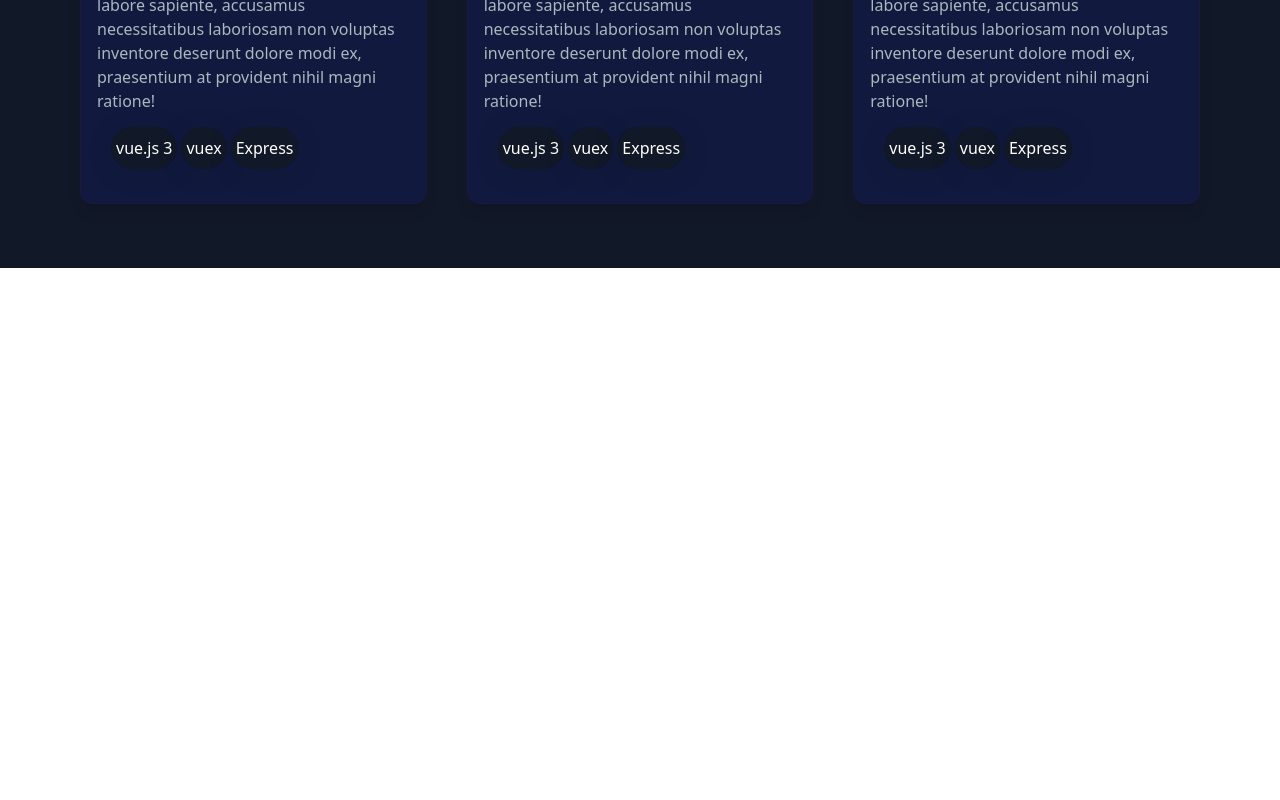
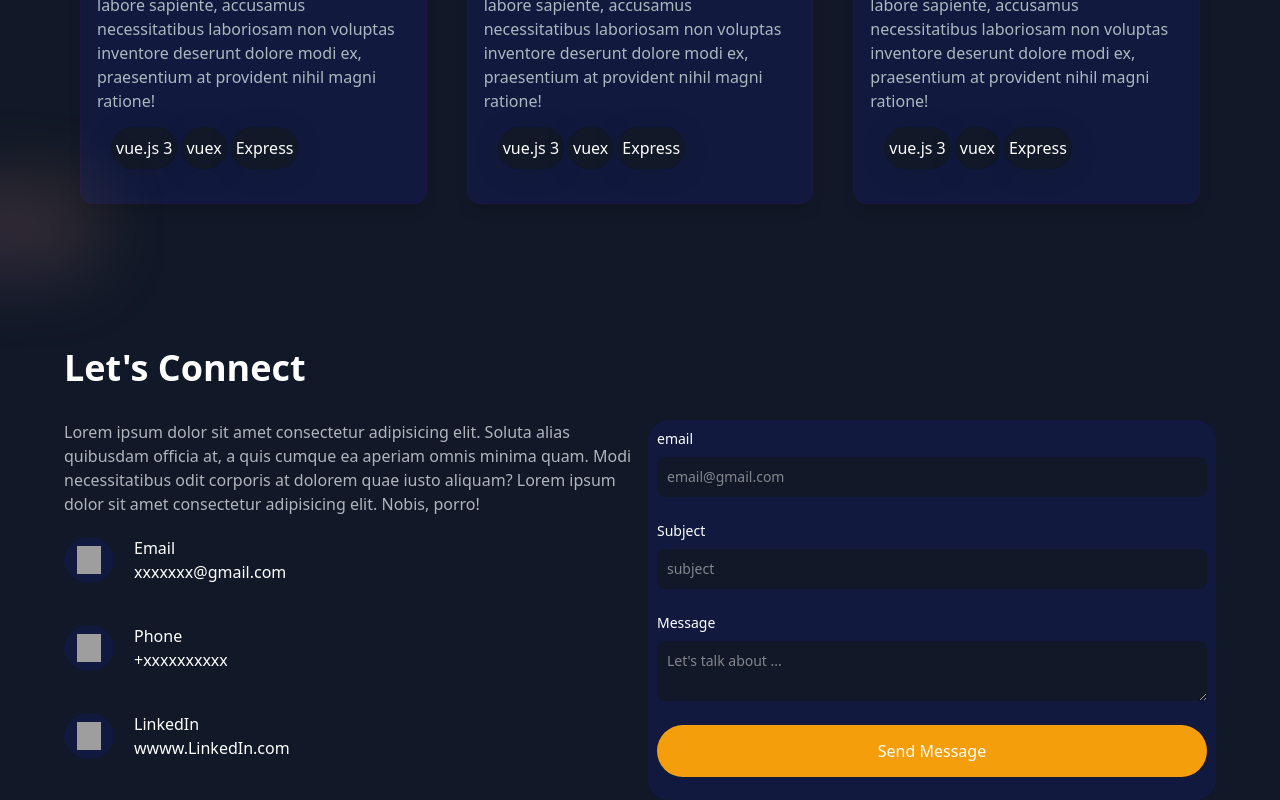
Before and after one commit to TongBud44/my-portfolio, a Vue app: page / in a window 1280 px wide. Shown: the part 4157-4957 px from the top of the page. Before the commit the page ends 4425 px from the top, so only its background shows below. Built offline with nearby package versions, Linux system fonts and the light colour scheme; grey boxes are pictures that could not be loaded.

Commit message:
feat: add contact section into landing page

```diff
--- a/src/App.vue
+++ b/src/App.vue
@@ -17,6 +17,9 @@
 const ProjectSection = defineAsyncComponent(() =>
   import("@/components/ProjectSection.vue")
 );
+const ContactSection = defineAsyncComponent(() =>
+  import("@/components/ContactSection.vue")
+);
 </script>
 
 <template>
@@ -27,5 +30,6 @@
     <AboutSection />
     <ExperienceAndSkills />
     <ProjectSection />
+    <ContactSection />
   </div>
 </template>
--- /dev/null
+++ b/src/components/ContactSection.vue
@@ -0,0 +1,167 @@
+<template>
+  <section class="text-white mt-20" id="contact">
+    <h2 class="text-4xl font-bold text-white text-left mb-4 px-4 xl:pl-16">
+      Let's Connect
+    </h2>
+    <div
+      class="grid md:grid-cols-2 gap-4 relative px-4 xl:px-16 mt-8"
+      data-aos="zoom-in-up"
+    >
+      <div>
+        <p class="text-[#adb7be]">
+          Lorem ipsum dolor sit amet consectetur adipisicing elit. Soluta alias
+          quibusdam officia at, a quis cumque ea aperiam omnis minima quam. Modi
+          necessitatibus odit corporis at dolorem quae iusto aliquam? Lorem
+          ipsum dolor sit amet consectetur adipisicing elit. Nobis, porro!
+        </p>
+        <div class="col-lg-4 col-md-4 mb-lg-0 mt-5">
+          <div class="flex mb-10 items-center">
+            <div
+              class="p-2"
+              style="
+                background: #111a3e;
+                width: 50px;
+                height: 46px;
+                display: flex;
+                justify-content: center;
+                border-radius: 50%;
+                overflow: hidden;
+                border: 1px solid#111a3e;
+                backdrop-filter: blur(9px);
+                -webkit-backdrop-filter: blur(9px);
+              "
+            >
+              <img
+                src="https://img.icons8.com/metro/50/ffffff/new-post.png"
+                alt="new-post"
+                class="w-6"
+              />
+            </div>
+            <div class="ml-5 text-white">
+              <h4>Email</h4>
+              <p>xxxxxxx@gmail.com</p>
+            </div>
+          </div>
+          <div class="flex mb-10 items-center">
+            <div
+              class="p-2"
+              style="
+                background: #111a3e;
+                width: 50px;
+                height: 46px;
+                display: flex;
+                justify-content: center;
+                border-radius: 50%;
+                overflow: hidden;
+                border: 1px solid#111a3e;
+                backdrop-filter: blur(9px);
+                -webkit-backdrop-filter: blur(9px);
+              "
+            >
+              <img
+                src="https://img.icons8.com/ios-filled/50/ffffff/phone.png"
+                alt="phone"
+                class="w-6"
+              />
+            </div>
+            <div class="ml-5 text-white">
+              <h4>Phone</h4>
+              <p>+xxxxxxxxxx</p>
+            </div>
+          </div>
+          <div class="flex mb-10 items-center">
+            <div
+              class="p-2"
+              style="
+                background: #111a3e;
+                width: 50px;
+                height: 46px;
+                display: flex;
+                justify-content: center;
+                border-radius: 50%;
+                overflow: hidden;
+                border: 1px solid#111a3e;
+                backdrop-filter: blur(9px);
+                -webkit-backdrop-filter: blur(9px);
+              "
+            >
+              <img
+                src="https://img.icons8.com/ios-filled/50/ffffff/linkedin.png"
+                alt="linkedin"
+                class="w-6"
+              />
+            </div>
+            <div class="ml-5 text-white">
+              <h4>LinkedIn</h4>
+              <p>wwww.LinkedIn.com</p>
+            </div>
+          </div>
+        </div>
+      </div>
+      <div
+        style="
+          background: #111a3e;
+          width: 100%;
+          height: 100%;
+          border-radius: 20px;
+          overflow: hidden;
+          border: 1px solid #111a3e;
+          backdrop-filter: blur(9px);
+          -webkit-backdrop-filter: blur(9px);
+        "
+      >
+        <form class="flex flex-col p-2" data-aos="zoom-in-up">
+          <div class="mb-6">
+            <label for="email" class="text-white block mb-2 text-sm font-medium"
+              >email</label
+            >
+            <input
+              type="email"
+              id="email"
+              class="bg-[#111827] placeholder:[#9CA2A9] text-gray-100 text-sm rounded-lg block w-full p-2.5"
+              placeholder="email@gmail.com"
+              name="email"
+            />
+          </div>
+          <div class="mb-6">
+            <label
+              for="subject"
+              class="text-white block mb-2 text-sm font-medium"
+              >Subject</label
+            >
+            <input
+              type="subject"
+              id="subject"
+              class="bg-[#111827] placeholder:[#9CA2A9] text-gray-100 text-sm rounded-lg block w-full p-2.5"
+              placeholder="subject"
+              name="subject"
+            />
+          </div>
+          <div class="mb-6">
+            <label
+              for="message"
+              class="text-white block mb-2 text-sm font-medium"
+              >Message</label
+            >
+            <textarea
+              id="Message"
+              class="bg-[#111827] placeholder:[#9CA2A9] text-gray-100 text-sm rounded-lg block w-full p-2.5"
+              placeholder="Let's talk about ... "
+              name="Message"
+            ></textarea>
+          </div>
+          <button
+            class="z-1 w-[100%!important] px-6 md:px-7 py-3 rounded-full sm:w-max flex justify-center text-white bg-[#f59e0b] border-2 border-transparent"
+          >
+            Send Message
+          </button>
+        </form>
+      </div>
+      <div
+        class="bg-gradient-to-tr opacity-25 from-[#570cac] to-[#f59e0b] blur-2xl h-20 w-80 z-0 absolute -top-1/2 -left-4 transform -translate-x-2/3 -translate-1/2"
+      ></div>
+    </div>
+  </section>
+</template>
+
+<script></script>
```
